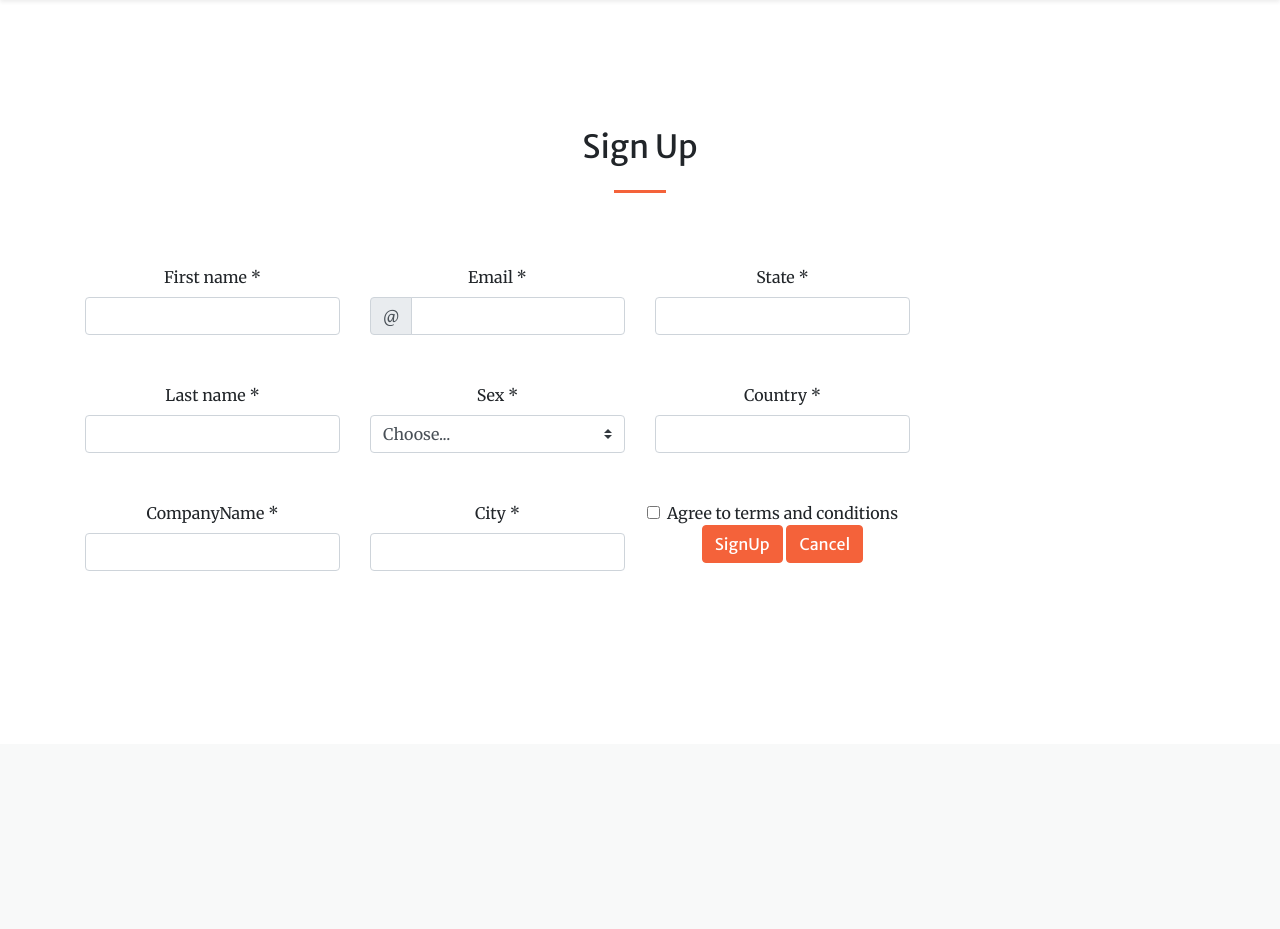
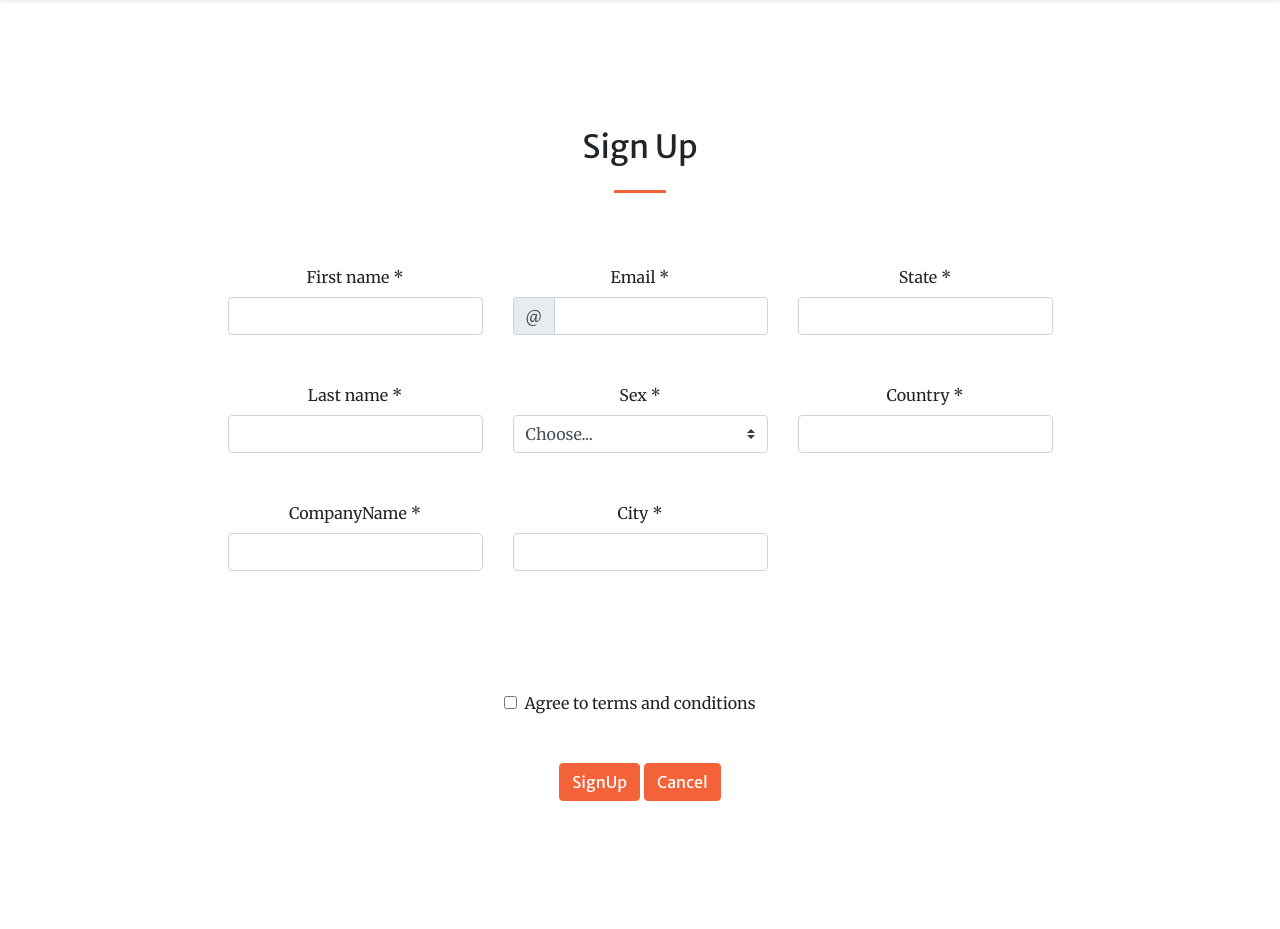
Before and after one commit to raj333921/employeeweb, a Spring Boot app: page /signup.html in a window 1280 px wide. Shown: the part 56-985 px from the top of the page. Before the commit the page ends 627 px from the top, so only its background shows below. Run offline with Spring Boot 4, Linux system fonts and the light colour scheme.

Commit message:
Added html content

```diff
--- a/src/main/resources/static/signup.html
+++ b/src/main/resources/static/signup.html
@@ -55,7 +55,7 @@ div.col-md-4{
         <div class="container">
             <h2 class="text-center mt-0">Sign Up</h2>
             <hr class="divider my-4">
-            <div class="row">
+            <div class="row justify-content-center">
                 <div class="col-lg-3 col-md-6 text-center">
                     <div class="mt-5">
                         <label for="validationDefault01">First name *</label>
@@ -108,18 +108,31 @@ div.col-md-4{
                             <label for="validationDefault05">Country *</label>
                             <input type="text" class="form-control" id="validationDefault05" required>
                         </div>
+                </div>
+                </div>
+            <div class="row justify-content-center">
+                <div class="col-lg-3 col-md-6 text-center">
                     <div class="mt-5">
-                        <input class="form-check-input" type="checkbox" value="" id="invalidCheck2" required>
                         <label class="form-check-label" for="invalidCheck2">
-                            Agree to terms and conditions
+
                         </label>
+                    </div>
+                    <div class="mt-5">
+                        <label class="form-check-label" for="invalidCheck2">
+                            <input class="form-check-input" type="checkbox" value="" id="invalidCheck2" required>
+                            <label class="form-check-label" for="invalidCheck2">
+                                Agree to terms and conditions
+                            </label>
+                        </label>
+                    </div>
+                    <div class="mt-5">
+
                         <a href="adminHome.html" class="btn btn-primary">SignUp</a>
                         <a href="index.html" class="btn btn-primary">Cancel</a>
                     </div>
-                    </div>
 
             </div>
-        </div>
+            </div>      </div>
     </section>
 </form>
 </body>
```
